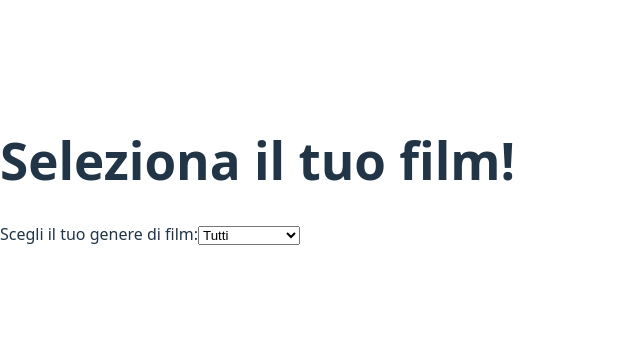
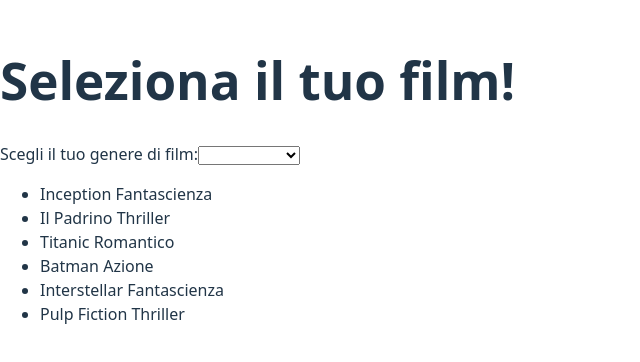
Before and after one commit to ruzica-glavas/react-movie-filter, a React (Vite) app: page / in a window 1280 px wide. Shown: the part 220-582 px from the top of the page, without its empty margins (0-640 px from the left). Built offline with nearby package versions, Linux system fonts and the light colour scheme.

Commit message:
add: change "Tutti" with ``

```diff
--- a/src/App.jsx
+++ b/src/App.jsx
@@ -17,11 +17,11 @@ function App() {
   {/* Parametri che servono per il filtraggio */}
   const [filteredGenres, setFilteredGenres] = useState(movies);
 
-  const genres = [`Tutti`, ... movies.map ((movie => movie.genre))]
+  const genres = [``, ... movies.map ((movie => movie.genre))]
 
 
   useEffect(() => {
-    if (selectedGenres === `Tutti`) {
+    if (selectedGenres === ``) {
       setFilteredGenres(movies);
     } else {
       setFilteredGenres(movies.filter((movie) => movie.genre === selectedGenres));
```
